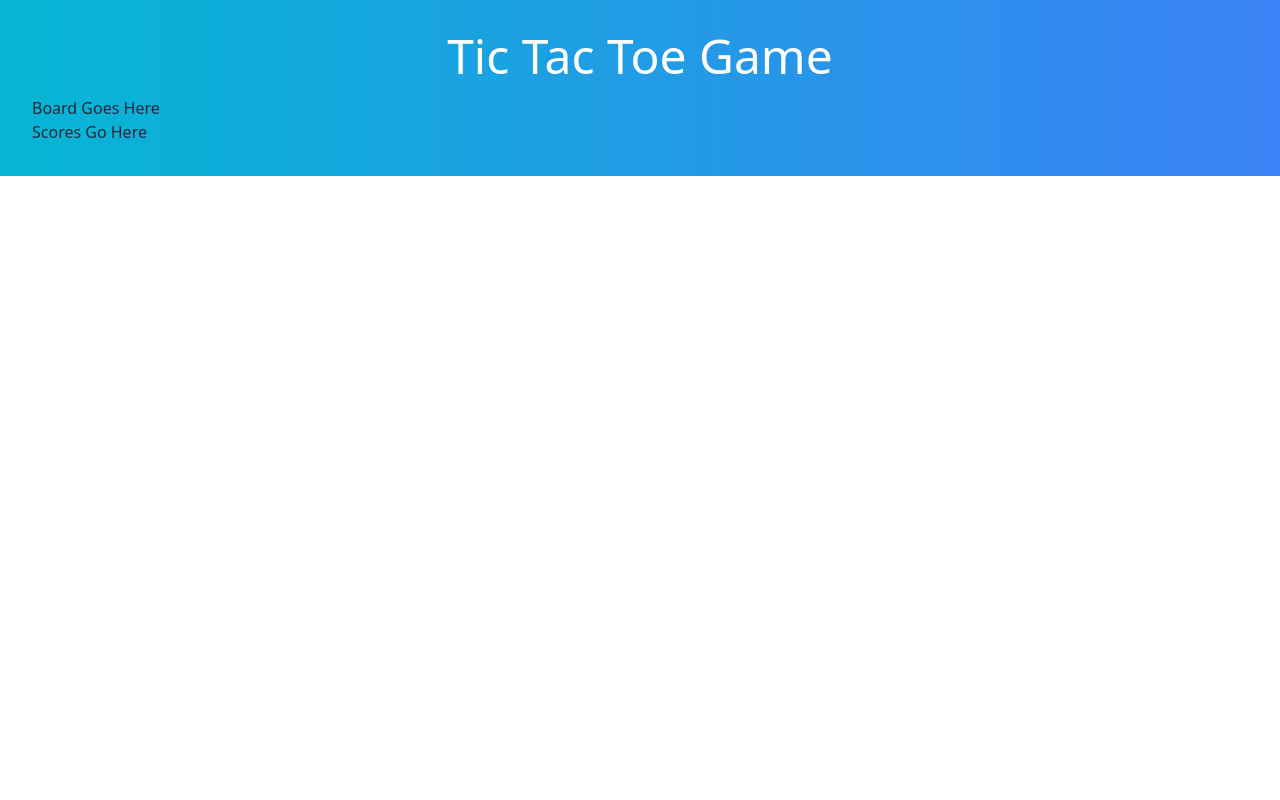
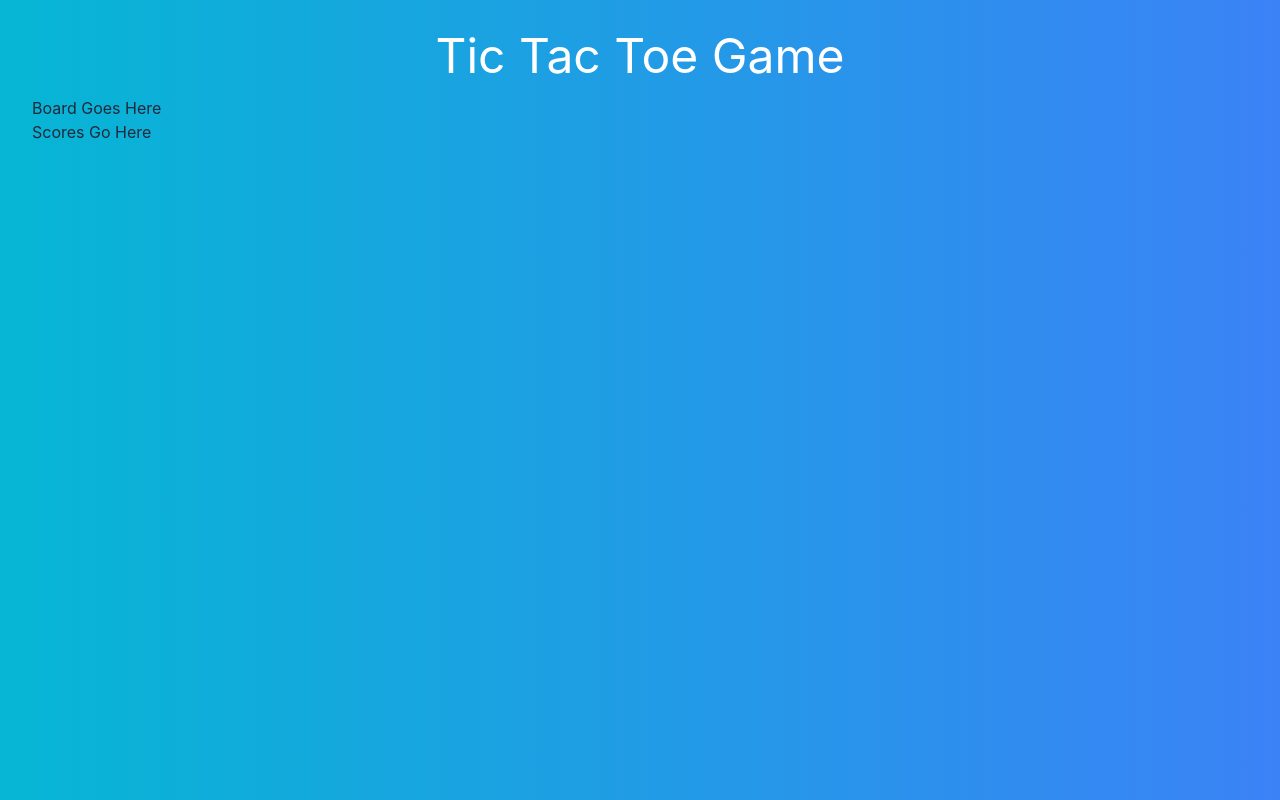
Before and after one commit to Nigraum/tic-tac-toe-react, a React (Vite) app: page / in a window 1280 px wide. Built offline with nearby package versions, Linux system fonts and the light colour scheme.

Commit message:
Add properties to index.css

```diff
--- a/src/index.css
+++ b/src/index.css
@@ -1,3 +1,17 @@
 @tailwind base;
 @tailwind components;
 @tailwind utilities;
+
+body {
+  margin: 0;
+  font-family: -apple-system, BlinkMacSystemFont, "Segoe Ui", "Roboto", "Oxygen",
+  "Ubuntu", "Cantarell", "Fira Sans", "Droid Sans", "Helvetica Neue",
+  sans-serif;
+  -webkit-font-smoothing: antialiased;
+  -moz-osx-font-smoothing: grayscale;
+  height: 100vh;
+}
+
+#root {
+  height: 100%;
+}
```
